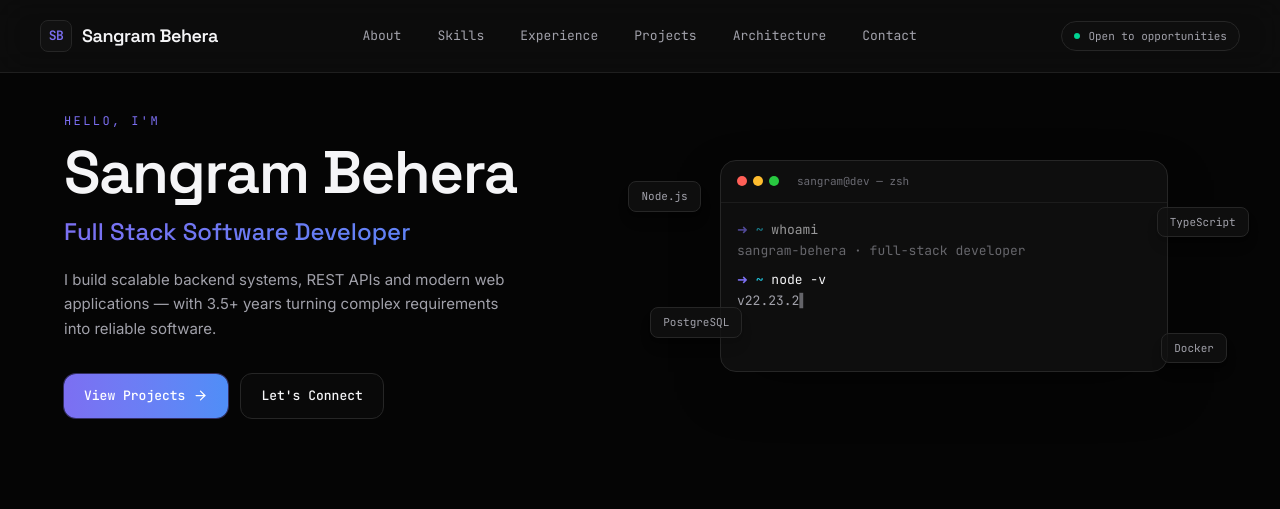
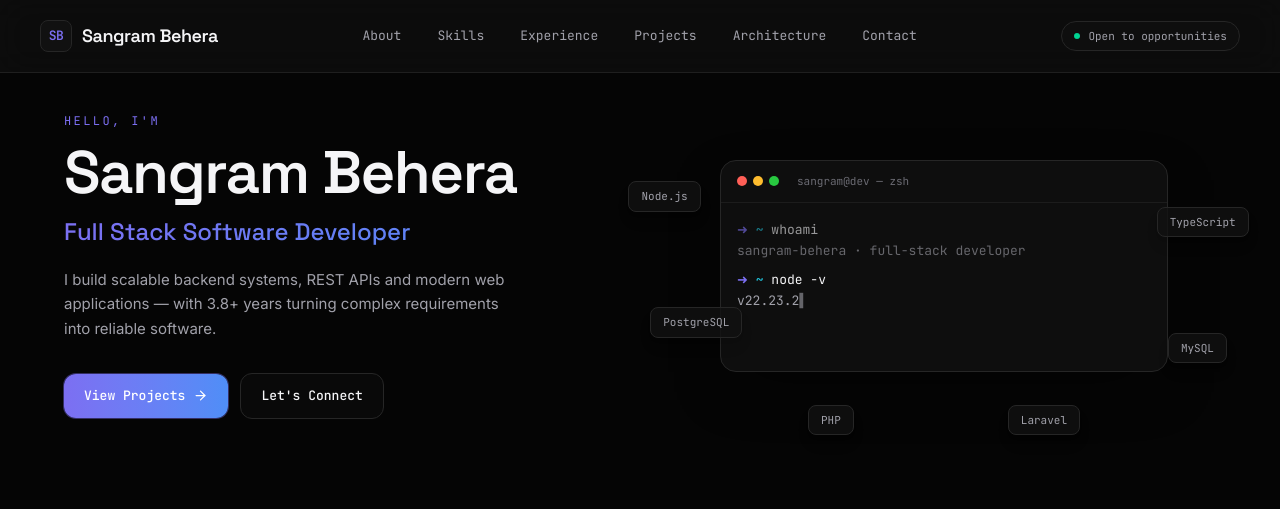
Before and after one commit to Sangram-Behera22/portfolio, a React (Vite) app: page / in a window 1280 px wide. Shown: the top 509 px of the page. Built offline with nearby package versions, Linux system fonts and the light colour scheme.

Commit message:
(fixes):design issue fixes.

```diff
--- a/public/_redirects/index.html
+++ /dev/null
@@ -1,21 +0,0 @@
-<!doctype html>
-<html lang="en">
-  <head>
-    <meta charset="UTF-8" />
-    <link rel="icon" type="image/svg+xml" href="/favicon.svg" />
-    <meta name="viewport" content="width=device-width, initial-scale=1, viewport-fit=cover" />
-    <meta name="theme-color" content="#050505" />
-    <meta name="description" content="Sangram Behera — Full Stack Software Developer specializing in Node.js, TypeScript and scalable REST APIs." />
-    <title>Sangram Behera — Full Stack Software Developer</title>
-    <link rel="preconnect" href="https://fonts.googleapis.com" />
-    <link rel="preconnect" href="https://fonts.gstatic.com" crossorigin />
-    <link
-      href="https://fonts.googleapis.com/css2?family=Space+Grotesk:wght@400;500;600;700&family=Inter:wght@400;500;600;700&family=JetBrains+Mono:wght@400;500;600&display=swap"
-      rel="stylesheet"
-    />
-  </head>
-  <body>
-    <div id="root"></div>
-    <script type="module" src="/src/main.jsx"></script>
-  </body>
-</html>
--- a/src/components/Terminal.jsx
+++ b/src/components/Terminal.jsx
@@ -4,9 +4,10 @@ import { motion } from "motion/react";
 const LINES = [
   { cmd: "whoami", out: "sangram-behera · full-stack developer" },
   { cmd: "node -v", out: "v22.23.2" },
+  { cmd: "php -v", out: "v8.3.9" },
   {
     cmd: "cat stack.json",
-    out: '{ "backend": ["Node.js","TypeScript","Fastify"], "db": ["PostgreSQL","Redis"] }',
+    out: '{ "backend": ["Node.js","TypeScript","Fastify","PHP","Laravel"], "db": ["PostgreSQL","Redis","MySQL","MongoDB"] }',
   },
   { cmd: "git log --oneline -1", out: "8f3a21c refactor: scale API gateway to 10k rps" },
 ];
--- a/src/data/experience.js
+++ b/src/data/experience.js
@@ -3,10 +3,10 @@ export const experience = [
     id: "exp-01",
     period: "Nov 2023 — Present",
     role: "Software Developer",
-    company: "SAItellect Solutions",
+    company: "SAIntellect Solutions",
     focus: "Backend & Full Stack Development",
     points: [
-      "Developed and maintained robust backend services utilizing Laravel, PHP, and Node.js.",
+      "Developed and maintained robust backend services utilizing Laravel, PHP, Node.js. and Express.js.",
       "Designed and built RESTful APIs to power complex web platforms and mobile applications.",
       "Modeled and optimized database architectures using MySQL and PostgreSQL.",
       "Implemented secure authentication, authorization, and seamless third-party integrations.",
@@ -17,7 +17,7 @@ export const experience = [
     id: "exp-02",
     period: "Nov 2022 — Nov 2023",
     role: "Junior Software Developer",
-    company: "SAItellect Solutions",
+    company: "SAIntellect Solutions",
     focus: "Full Stack Foundations & API Development",
     points: [
       "Started professional career building scalable full-stack features with PHP and JavaScript.",
--- a/src/data/projects.js
+++ b/src/data/projects.js
@@ -14,7 +14,7 @@ export const projects = [
     name: "RingCompany",
     description:
       "An e-commerce platform allowing customers to design custom rings, featuring a robust admin panel to manage orders and the complete design pipeline.",
-    tech: ["Laravel", "PHP", "MySQL", "JavaScript"],
+    tech: ["Laravel", "PHP", "MySQL", "TypeScript"],
     demo: "#",
     github: "#",
     accent: "violet",
--- a/src/pages/Home.jsx
+++ b/src/pages/Home.jsx
@@ -6,13 +6,15 @@ const FLOATING_BADGES = [
   { label: "Node.js", className: "left-[-8%] top-[10%]", delay: 0 },
   { label: "TypeScript", className: "right-[-6%] top-[22%]", delay: 0.4 },
   { label: "PostgreSQL", className: "left-[-4%] bottom-[16%]", delay: 0.8 },
-  { label: "Docker", className: "right-[-2%] bottom-[4%]", delay: 1.2 },
+  { label: "Laravel", className: "right-[25%] bottom-[-30%]", delay: 1.2 },
+  { label: "PHP", className: "left-[25%] bottom-[-30%]", delay: 1.4 },
+  { label: "MySQL", className: "right-[-2%] bottom-[4%]", delay: 1.8 },
 ];
 
 export default function Home() {
   return (
     <div className="no-scrollbar h-full w-full overflow-y-auto">
-      <div className="mx-auto flex max-w-[1400px] flex-col justify-center gap-10 px-5 py-10 md:px-10 lg:flex-row lg:items-center lg:gap-16 lg:px-16 lg:py-10">
+      <div className="mx-auto flex flex-col justify-center gap-10 px-5 py-10 md:px-10 lg:flex-row lg:items-center lg:gap-16 lg:px-16 lg:py-10">
         {/* Left: intro */}
         <div className="flex w-full max-w-xl flex-col md:w-1/2">
           <motion.span
@@ -49,7 +51,7 @@ export default function Home() {
             className="mt-5 max-w-md text-[15px] leading-relaxed text-muted"
           >
             I build scalable backend systems, REST APIs and modern web
-            applications — with 3.5+ years turning complex requirements into
+            applications — with 3.8+ years turning complex requirements into
             reliable software.
           </motion.p>
 
```
